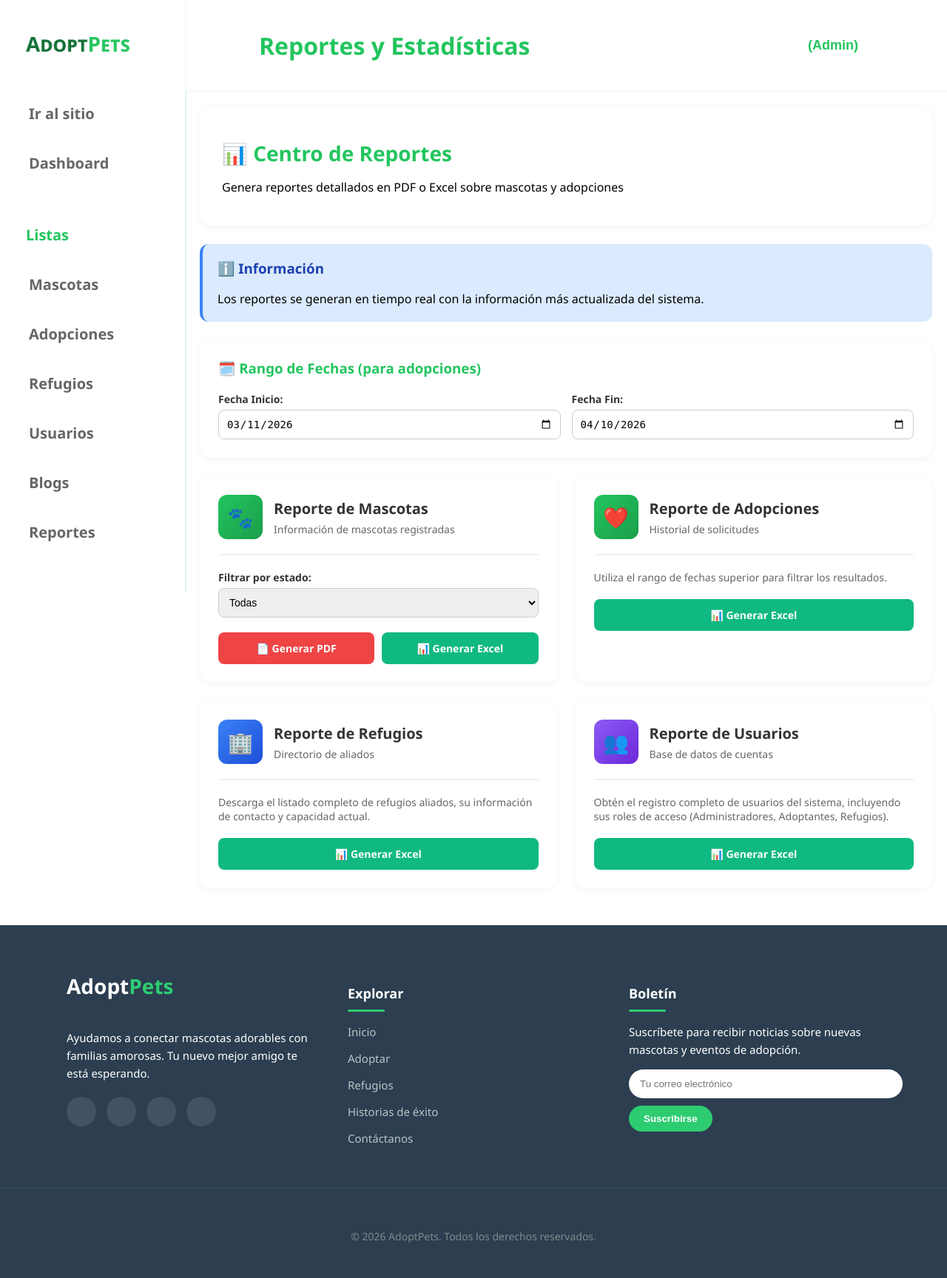
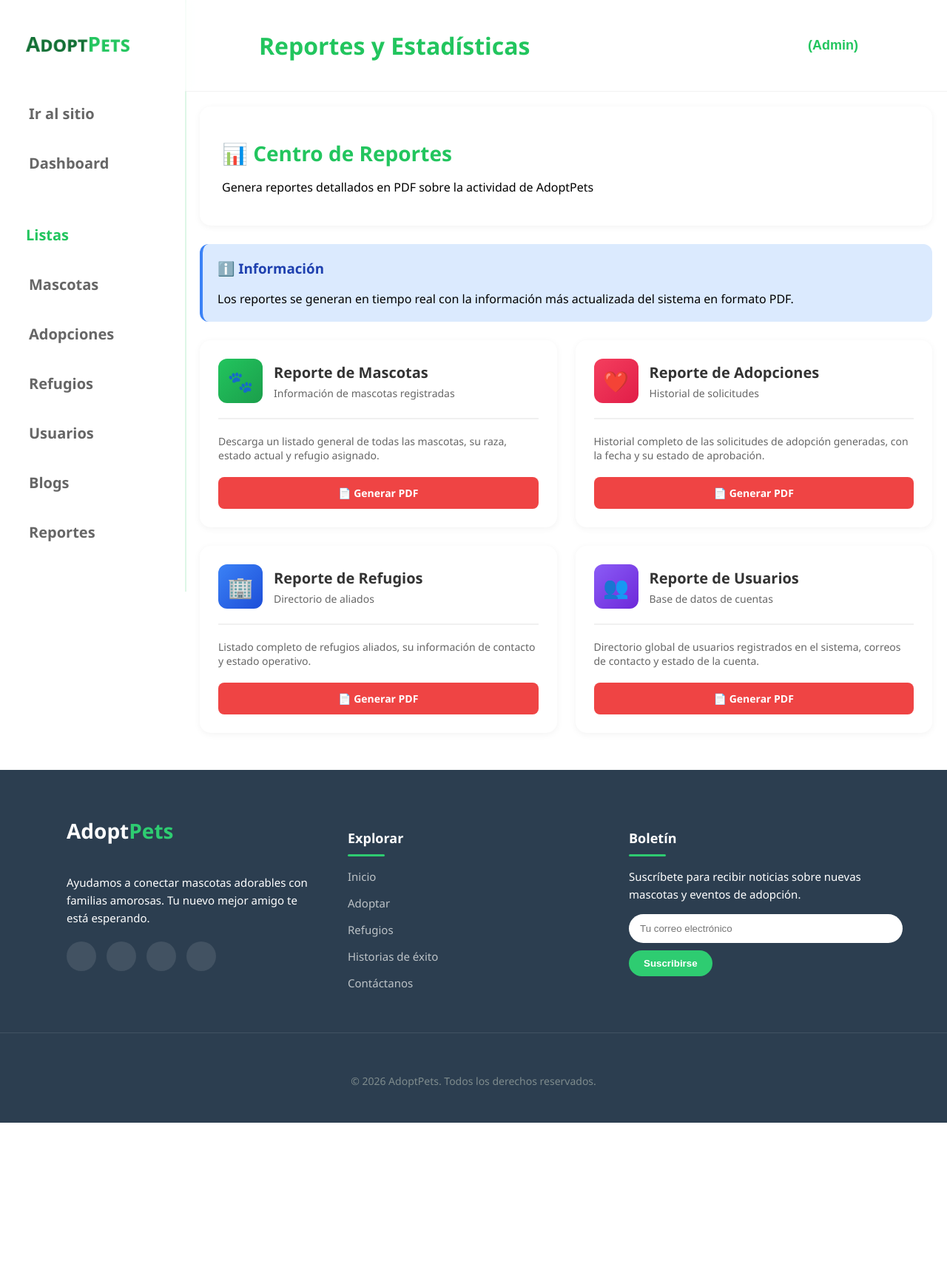
Before and after one commit to HayAky/AdoptPets-PYTHON, a Django app: page /reportes/panel/ in a window 1280 px wide. Shown: the whole page at 74% size. After the commit the page ends 1518 px from the top, so only its background shows below. Run offline with Django 5.2, Linux system fonts and the light colour scheme; the visitor is signed in with stand-in values (Sample User, id 1).

Commit message:
correcion de erroes

```diff
--- a/reportes/templates/reportes/reportes.html
+++ b/reportes/templates/reportes/reportes.html
@@ -13,14 +13,11 @@
         .report-header { display: flex; align-items: center; gap: 15px; margin-bottom: 20px; padding-bottom: 20px; border-bottom: 2px solid #f0f0f0; }
         .report-icon { width: 60px; height: 60px; background: linear-gradient(135deg, #22C55E 0%, #1B9E4B 100%); border-radius: 12px; display: flex; align-items: center; justify-content: center; font-size: 28px; }
         .report-title h3 { color: #333; font-size: 20px; margin-bottom: 5px; }
-        .form-group label { display: block; margin-bottom: 5px; font-weight: 600; color: #333; font-size: 14px; }
-        .form-group input, .form-group select { width: 100%; padding: 10px; border-radius: 8px; border: 1px solid #ccc; font-size: 14px; box-sizing: border-box; }
         .button-group { display: flex; gap: 10px; margin-top: 20px; }
         .btn { flex: 1; padding: 12px; border-radius: 8px; border: none; cursor: pointer; font-weight: 600; text-decoration: none; display: flex; align-items: center; justify-content: center; gap: 8px; font-size: 14px; }
-        .btn-pdf { background: #ef4444; color: white; }
-        .btn-excel { background: #10b981; color: white; }
+        .btn-pdf { background: #ef4444; color: white; transition: background 0.2s; }
+        .btn-pdf:hover { background: #dc2626; }
         .info-box { background: #dbeafe; border-left: 4px solid #3b82f6; padding: 20px; border-radius: 12px; margin-bottom: 25px; }
-        .date-range-card { background: white; border-radius: 15px; padding: 25px; box-shadow: 0 2px 10px rgba(0,0,0,0.05); margin-bottom: 25px; }
     </style>
 {% endblock %}
 
@@ -29,29 +26,16 @@
     <main class="main-content">
         <div class="page-header">
             <h1>📊 Centro de Reportes</h1>
-            <p>Genera reportes detallados en PDF o Excel sobre mascotas y adopciones</p>
+            <p>Genera reportes detallados en PDF sobre la actividad de AdoptPets</p>
         </div>
 
         <div class="info-box">
             <h3 style="color: #1e40af; margin-top: 0;">ℹ️ Información</h3>
-            <p style="margin: 0;">Los reportes se generan en tiempo real con la información más actualizada del sistema.</p>
-        </div>
-
-        <div class="date-range-card">
-            <h3 style="color: #22C55E; margin-top: 0; margin-bottom: 20px;">🗓️ Rango de Fechas (para adopciones)</h3>
-            <div style="display: grid; grid-template-columns: 1fr 1fr; gap: 15px;">
-                <div class="form-group">
-                    <label>Fecha Inicio:</label>
-                    <input type="date" id="fechaInicio" value="{{ fechaInicio }}">
-                </div>
-                <div class="form-group">
-                    <label>Fecha Fin:</label>
-                    <input type="date" id="fechaFin" value="{{ fechaFin }}">
-                </div>
-            </div>
+            <p style="margin: 0;">Los reportes se generan en tiempo real con la información más actualizada del sistema en formato PDF.</p>
         </div>
 
         <div class="reports-grid">
+
             <div class="report-card">
                 <div class="report-header">
                     <div class="report-icon">🐾</div>
@@ -60,38 +44,23 @@
                         <p style="margin: 0; color: #666; font-size: 14px;">Información de mascotas registradas</p>
                     </div>
                 </div>
-
-                <div class="form-group">
-                    <label>Filtrar por estado:</label>
-                    <select id="estadoMascota">
-                        <option value="">Todas</option>
-                        <option value="disponible">Disponibles</option>
-                        <option value="pendiente">En Proceso</option>
-                        <option value="adoptado">Adoptadas</option>
-                    </select>
-                </div>
-
+                <p style="color: #666; font-size: 14px; margin: 15px 0;">Descarga un listado general de todas las mascotas, su raza, estado actual y refugio asignado.</p>
                 <div class="button-group">
-                    <a href="#" class="btn btn-pdf" onclick="descargarMascotasPDF()">📄 Generar PDF</a>
-                    <a href="#" class="btn btn-excel" onclick="descargarMascotasExcel()">📊 Generar Excel</a>
+                    <a href="{% url 'pdf_mascotas' %}" class="btn btn-pdf">📄 Generar PDF</a>
                 </div>
             </div>
 
             <div class="report-card">
                 <div class="report-header">
-                    <div class="report-icon">❤️</div>
+                    <div class="report-icon" style="background: linear-gradient(135deg, #f43f5e 0%, #e11d48 100%);">❤️</div>
                     <div class="report-title">
                         <h3 style="margin-top: 0;">Reporte de Adopciones</h3>
                         <p style="margin: 0; color: #666; font-size: 14px;">Historial de solicitudes</p>
                     </div>
                 </div>
-
-
-
-                <p style="color: #666; font-size: 14px; margin: 15px 0;">Utiliza el rango de fechas superior para filtrar los resultados.</p>
-
+                <p style="color: #666; font-size: 14px; margin: 15px 0;">Historial completo de las solicitudes de adopción generadas, con la fecha y su estado de aprobación.</p>
                 <div class="button-group">
-                    <a href="#" class="btn btn-excel" onclick="descargarAdopcionesExcel()">📊 Generar Excel</a>
+                    <a href="{% url 'pdf_adopciones' %}" class="btn btn-pdf">📄 Generar PDF</a>
                 </div>
             </div>
 
@@ -103,9 +72,9 @@
                         <p style="margin: 0; color: #666; font-size: 14px;">Directorio de aliados</p>
                     </div>
                 </div>
-                <p style="color: #666; font-size: 14px; margin: 15px 0;">Descarga el listado completo de refugios aliados, su información de contacto y capacidad actual.</p>
+                <p style="color: #666; font-size: 14px; margin: 15px 0;">Listado completo de refugios aliados, su información de contacto y estado operativo.</p>
                 <div class="button-group">
-                    <a href="{% url 'reporte_refugios_excel' %}" class="btn btn-excel">📊 Generar Excel</a>
+                    <a href="{% url 'pdf_refugios' %}" class="btn btn-pdf">📄 Generar PDF</a>
                 </div>
             </div>
 
@@ -117,34 +86,13 @@
                         <p style="margin: 0; color: #666; font-size: 14px;">Base de datos de cuentas</p>
                     </div>
                 </div>
-                <p style="color: #666; font-size: 14px; margin: 15px 0;">Obtén el registro completo de usuarios del sistema, incluyendo sus roles de acceso (Administradores, Adoptantes, Refugios).</p>
+                <p style="color: #666; font-size: 14px; margin: 15px 0;">Directorio global de usuarios registrados en el sistema, correos de contacto y estado de la cuenta.</p>
                 <div class="button-group">
-                    <a href="{% url 'reporte_usuarios_excel' %}" class="btn btn-excel">📊 Generar Excel</a>
+                    <a href="{% url 'pdf_usuarios' %}" class="btn btn-pdf">📄 Generar PDF</a>
                 </div>
             </div>
 
         </div>
     </main>
 </div>
-
-<script>
-    function descargarMascotasPDF() {
-        const estado = document.getElementById('estadoMascota').value;
-        const url = estado ? `{% url 'reporte_mascotas_pdf' %}?estado=${estado}` : `{% url 'reporte_mascotas_pdf' %}`;
-        window.open(url, '_blank');
-    }
-
-    function descargarMascotasExcel() {
-        const estado = document.getElementById('estadoMascota').value;
-        const url = estado ? `{% url 'reporte_mascotas_excel' %}?estado=${estado}` : `{% url 'reporte_mascotas_excel' %}`;
-        window.location.href = url;
-    }
-
-    function descargarAdopcionesExcel() {
-        const inicio = document.getElementById('fechaInicio').value;
-        const fin = document.getElementById('fechaFin').value;
-        const url = `{% url 'reporte_adopciones_excel' %}?fechaInicio=${inicio}&fechaFin=${fin}`;
-        window.location.href = url;
-    }
-</script>
 {% endblock %}
--- a/reportes/urls.py
+++ b/reportes/urls.py
@@ -5,16 +5,9 @@ urlpatterns = [
     # Panel principal
     path('panel/', views.panel_reportes, name='panel_reportes'),
 
-    # Descargas Excel
-    path('mascotas/excel/', views.reporte_mascotas_excel, name='reporte_mascotas_excel'),
-    path('adopciones/excel/', views.reporte_adopciones_excel, name='reporte_adopciones_excel'),
-
     # Descargas PDF
-    path('mascotas/pdf/', views.reporte_mascotas_pdf, name='reporte_mascotas_pdf'),
-# ... debajo de las descargas que ya tenías ...
-    path('refugios/excel/', views.reporte_refugios_excel, name='reporte_refugios_excel'),
-    path('usuarios/excel/', views.reporte_usuarios_excel, name='reporte_usuarios_excel'),
-        path('adopciones/pdf/', views.reporte_adopciones_pdf, name='reporte_adopciones_pdf'),
-    path('refugios/pdf/', views.reporte_refugios_pdf, name='reporte_refugios_pdf'),
-    path('usuarios/pdf/', views.reporte_usuarios_pdf, name='reporte_usuarios_pdf'),
+    path('descargar/mascotas/', views.pdf_mascotas, name='pdf_mascotas'),
+    path('descargar/adopciones/', views.pdf_adopciones, name='pdf_adopciones'),
+    path('descargar/usuarios/', views.pdf_usuarios, name='pdf_usuarios'),
+    path('descargar/refugios/', views.pdf_refugios, name='pdf_refugios'),  # <-- NUEVO
 ]
--- a/reportes/views.py
+++ b/reportes/views.py
@@ -1,251 +1,124 @@
-import csv
-from datetime import datetime, timedelta
 from django.shortcuts import render
-from django.http import HttpResponse
 from django.utils import timezone
-
-# Modelos para consultar los datos
+from .utils import generar_pdf
 from mascotas.models import Mascota
 from adopciones.models import Adopcion
 from usuarios.models import Usuario
 from refugios.models import Refugio
 from usuarios.decorators import roles_permitidos
 
-# Importaciones para PDF
-from reportlab.lib.pagesizes import letter
-from reportlab.pdfgen import canvas
+
+# ==========================================
+# 1. REPORTE DE MASCOTAS
+# ==========================================
+@roles_permitidos(['ADMIN'])
+def pdf_mascotas(request):
+    mascotas = Mascota.objects.all().order_by('-fecha_registro')
+
+    # Definimos las columnas
+    columnas = ['Nombre', 'Especie', 'Raza', 'Estado', 'Refugio']
+
+    # Extraemos los datos exactos que queremos en el PDF
+    filas = [
+        [
+            m.nombre,
+            m.especie,
+            m.raza or 'N/A',
+            m.get_estado_adopcion_display(),
+            m.refugio.nombre_refugio if m.refugio else 'Sin asignar'
+        ] for m in mascotas
+    ]
+
+    data = {
+        'titulo': 'Reporte General de Mascotas',
+        'fecha': timezone.now().strftime("%d/%m/%Y %H:%M"),
+        'columnas': columnas,
+        'filas': filas
+    }
+    return generar_pdf('reportes/pdf_base.html', data, 'AdoptPets_Mascotas.pdf')
 
 
 # ==========================================
-# 1. VISTA DEL PANEL DE REPORTES
+# 2. REPORTE DE ADOPCIONES
 # ==========================================
 @roles_permitidos(['ADMIN'])
-def panel_reportes(request):
-    # Por defecto, la fecha de inicio es hace un mes
-    fecha_fin = timezone.now().date()
-    fecha_inicio = fecha_fin - timedelta(days=30)
+def pdf_adopciones(request):
+    adopciones = Adopcion.objects.all().order_by('-fecha_solicitud')
+    columnas = ['ID', 'Mascota', 'Adoptante', 'Fecha Solicitud', 'Estado']
 
-    context = {
-        'fechaInicio': fecha_inicio.strftime('%Y-%m-%d'),
-        'fechaFin': fecha_fin.strftime('%Y-%m-%d'),
+    filas = [
+        [
+            f"#{a.id_adopcion}",
+            a.mascota.nombre,
+            f"{a.adoptante.nombre} {a.adoptante.apellido}",
+            a.fecha_solicitud.strftime("%d/%m/%Y"),
+            a.get_estado_adopcion_display()
+        ] for a in adopciones
+    ]
+
+    data = {
+        'titulo': 'Historial de Solicitudes de Adopción',
+        'fecha': timezone.now().strftime("%d/%m/%Y %H:%M"),
+        'columnas': columnas,
+        'filas': filas
     }
-    return render(request, 'reportes/reportes.html', context)
+    return generar_pdf('reportes/pdf_base.html', data, 'AdoptPets_Adopciones.pdf')
 
 
 # ==========================================
-# 2. GENERADORES DE EXCEL (CSV)
+# 3. REPORTE DE USUARIOS
 # ==========================================
 @roles_permitidos(['ADMIN'])
-def reporte_mascotas_excel(request):
-    estado = request.GET.get('estado', '')
+def pdf_usuarios(request):
+    usuarios = Usuario.objects.all().order_by('nombre')
+    columnas = ['Nombre', 'Cédula', 'Email', 'Teléfono', 'Estado']
 
-    # Preparamos el archivo descargable
-    response = HttpResponse(content_type='text/csv')
-    response['Content-Disposition'] = 'attachment; filename="reporte_mascotas.csv"'
+    filas = [
+        [
+            f"{u.nombre} {u.apellido}",
+            u.cedula or 'N/A',
+            u.email,
+            u.telefono or 'N/A',
+            "Activo" if u.is_active else "Inactivo"
+        ] for u in usuarios
+    ]
 
-    # Escribimos los datos (usamos UTF-8 con BOM para que Excel lea las tildes)
-    response.write(u'\ufeff'.encode('utf8'))
-    writer = csv.writer(response)
-    writer.writerow(['ID', 'Nombre', 'Especie', 'Raza', 'Estado', 'Refugio'])
-
-    mascotas = Mascota.objects.all()
-    if estado:
-        mascotas = mascotas.filter(estado_adopcion=estado)
-
-    for m in mascotas:
-        refugio = m.refugio.nombre_refugio if m.refugio else "Sin asignar"
-        writer.writerow([m.id_mascota, m.nombre, m.especie, m.raza, m.estado_adopcion, refugio])
-
-    return response
-
+    data = {
+        'titulo': 'Directorio de Usuarios Registrados',
+        'fecha': timezone.now().strftime("%d/%m/%Y %H:%M"),
+        'columnas': columnas,
+        'filas': filas
+    }
+    return generar_pdf('reportes/pdf_base.html', data, 'AdoptPets_Usuarios.pdf')
 
 @roles_permitidos(['ADMIN'])
-def reporte_adopciones_excel(request):
-    fecha_inicio = request.GET.get('fechaInicio')
-    fecha_fin = request.GET.get('fechaFin')
-
-    response = HttpResponse(content_type='text/csv')
-    response['Content-Disposition'] = 'attachment; filename="reporte_adopciones.csv"'
-    response.write(u'\ufeff'.encode('utf8'))
-    writer = csv.writer(response)
-    writer.writerow(['ID', 'Fecha Solicitud', 'Mascota', 'Adoptante', 'Estado'])
-
-    adopciones = Adopcion.objects.all()
-    if fecha_inicio and fecha_fin:
-        adopciones = adopciones.filter(fecha_solicitud__range=[fecha_inicio, fecha_fin])
-
-    for a in adopciones:
-        adoptante = f"{a.adoptante.nombre} {a.adoptante.apellido}"
-        writer.writerow(
-            [a.id_adopcion, a.fecha_solicitud.strftime('%Y-%m-%d'), a.mascota.nombre, adoptante, a.estado_adopcion])
-
-    return response
+def panel_reportes(request):
+    # Esta es la vista que carga tu página con los botones
+    return render(request, 'reportes/reportes.html')
 
 
 # ==========================================
-# 3. GENERADOR DE PDF BÁSICO
+# 4. REPORTE DE REFUGIOS
 # ==========================================
 @roles_permitidos(['ADMIN'])
-def reporte_mascotas_pdf(request):
-    estado = request.GET.get('estado', '')
+def pdf_refugios(request):
+    refugios = Refugio.objects.all().order_by('nombre_refugio')
+    columnas = ['Nombre', 'Responsable', 'Teléfono', 'Email', 'Estado']
 
-    response = HttpResponse(content_type='application/pdf')
-    response['Content-Disposition'] = 'inline; filename="reporte_mascotas.pdf"'
+    filas = [
+        [
+            r.nombre_refugio,
+            r.responsable,
+            r.telefono or 'N/A',
+            r.email,
+            "Activo" if r.activo else "Inactivo"
+        ] for r in refugios
+    ]
 
-    # Creamos el documento PDF
-    p = canvas.Canvas(response, pagesize=letter)
-
-    # Escribimos el título
-    p.setFont("Helvetica-Bold", 16)
-    p.drawString(50, 750, "Reporte Oficial de Mascotas - AdoptPets")
-
-    # Dibujamos una línea divisoria
-    p.line(50, 740, 550, 740)
-
-    # Filtramos los datos
-    mascotas = Mascota.objects.all()
-    if estado:
-        mascotas = mascotas.filter(estado_adopcion=estado)
-        p.setFont("Helvetica", 10)
-        p.drawString(50, 725, f"Filtro aplicado: {estado.upper()}")
-
-    # Dibujamos las filas
-    y = 700
-    p.setFont("Helvetica", 10)
-    for m in mascotas:
-        texto = f"ID: {m.id_mascota} | Nombre: {m.nombre} | Especie: {m.especie} | Estado: {m.estado_adopcion}"
-        p.drawString(50, y, texto)
-        y -= 20  # Bajamos 20 pixeles para la siguiente línea
-
-        # Si llegamos al final de la página, creamos una nueva
-        if y < 50:
-            p.showPage()
-            y = 750
-
-    p.save()
-    return response
-
-
-# ==========================================
-# 4. GENERADORES FALTANTES (REFUGIOS Y USUARIOS)
-# ==========================================
-@roles_permitidos(['ADMIN'])
-def reporte_refugios_excel(request):
-    response = HttpResponse(content_type='text/csv')
-    response['Content-Disposition'] = 'attachment; filename="reporte_refugios.csv"'
-    response.write(u'\ufeff'.encode('utf8'))  # Soporte para tildes
-    writer = csv.writer(response)
-
-    # Encabezados
-    writer.writerow(['ID', 'Nombre de Fundación', 'Localidad', 'Teléfono', 'Email', 'Capacidad Máxima', 'Estado'])
-
-    for r in Refugio.objects.all():
-        estado = "Activo" if r.activo else "Inactivo"
-        writer.writerow([r.id_refugio, r.nombre_refugio, r.localidad, r.telefono, r.email, r.capacidad_maxima, estado])
-
-    return response
-
-
-@roles_permitidos(['ADMIN'])
-def reporte_usuarios_excel(request):
-    response = HttpResponse(content_type='text/csv')
-    response['Content-Disposition'] = 'attachment; filename="reporte_usuarios.csv"'
-    response.write(u'\ufeff'.encode('utf8'))
-    writer = csv.writer(response)
-
-    # Encabezados
-    writer.writerow(['ID', 'Nombre', 'Apellido', 'Cédula', 'Email', 'Teléfono', 'Roles'])
-
-    for u in Usuario.objects.all():
-        # Juntamos los roles en un solo texto (Ej: "ADMIN, REFUGIO")
-        roles = ", ".join([rol.nombre_rol for rol in u.roles.all()])
-        writer.writerow([u.id, u.nombre, u.apellido, u.cedula, u.email, u.telefono, roles])
-
-    return response
-
-
-from reportlab.lib.pagesizes import letter
-from reportlab.pdfgen import canvas
-
-
-@roles_permitidos(['ADMIN'])
-def reporte_adopciones_pdf(request):
-    fecha_inicio = request.GET.get('fechaInicio')
-    fecha_fin = request.GET.get('fechaFin')
-
-    response = HttpResponse(content_type='application/pdf')
-    response['Content-Disposition'] = 'inline; filename="reporte_adopciones.pdf"'
-    p = canvas.Canvas(response, pagesize=letter)
-
-    p.setFont("Helvetica-Bold", 16)
-    p.drawString(50, 750, "Reporte de Adopciones - AdoptPets")
-    p.line(50, 740, 550, 740)
-
-    adopciones = Adopcion.objects.all()
-    if fecha_inicio and fecha_fin:
-        adopciones = adopciones.filter(fecha_solicitud__range=[fecha_inicio, fecha_fin])
-        p.setFont("Helvetica", 10)
-        p.drawString(50, 725, f"Periodo: {fecha_inicio} a {fecha_fin}")
-
-    y = 700
-    p.setFont("Helvetica", 10)
-    for a in adopciones:
-        texto = f"Fecha: {a.fecha_solicitud.strftime('%Y-%m-%d')} | Mascota: {a.mascota.nombre} | Adoptante: {a.adoptante.nombre} {a.adoptante.apellido} | Estado: {a.estado_adopcion}"
-        p.drawString(50, y, texto)
-        y -= 20
-        if y < 50:
-            p.showPage()
-            y = 750
-
-    p.save()
-    return response
-
-
-@roles_permitidos(['ADMIN'])
-def reporte_refugios_pdf(request):
-    response = HttpResponse(content_type='application/pdf')
-    response['Content-Disposition'] = 'inline; filename="reporte_refugios.pdf"'
-    p = canvas.Canvas(response, pagesize=letter)
-
-    p.setFont("Helvetica-Bold", 16)
-    p.drawString(50, 750, "Directorio de Refugios Aliados")
-    p.line(50, 740, 550, 740)
-
-    y = 710
-    p.setFont("Helvetica", 10)
-    for r in Refugio.objects.all():
-        estado = "ACTIVO" if r.activo else "INACTIVO"
-        texto = f"[{estado}] {r.nombre_refugio} | Loc: {r.localidad} | Tel: {r.telefono}"
-        p.drawString(50, y, texto)
-        y -= 20
-        if y < 50:
-            p.showPage()
-            y = 750
-
-    p.save()
-    return response
-
-
-@roles_permitidos(['ADMIN'])
-def reporte_usuarios_pdf(request):
-    response = HttpResponse(content_type='application/pdf')
-    response['Content-Disposition'] = 'inline; filename="reporte_usuarios.pdf"'
-    p = canvas.Canvas(response, pagesize=letter)
-
-    p.setFont("Helvetica-Bold", 16)
-    p.drawString(50, 750, "Listado de Usuarios del Sistema")
-    p.line(50, 740, 550, 740)
-
-    y = 710
-    p.setFont("Helvetica", 10)
-    for u in Usuario.objects.all():
-        roles = ", ".join([rol.nombre_rol for rol in u.roles.all()])
-        texto = f"{u.nombre} {u.apellido} | Email: {u.email} | Roles: {roles}"
-        p.drawString(50, y, texto)
-        y -= 20
-        if y < 50:
-            p.showPage()
-            y = 750
-
-    p.save()
-    return response
+    data = {
+        'titulo': 'Directorio de Refugios Aliados',
+        'fecha': timezone.now().strftime("%d/%m/%Y %H:%M"),
+        'columnas': columnas,
+        'filas': filas
+    }
+    return generar_pdf('reportes/pdf_base.html', data, 'AdoptPets_Refugios.pdf')
--- a/static/css/main.css
+++ b/static/css/main.css
@@ -7,17 +7,17 @@
     justify-content: center;
     flex-direction: column;
     color: #22C55E;
-    background-image: linear-gradient(rgba(255,255,255,0.3), rgba(255,255,255,0.3)), url("../img/perros.jpg");
+    background-image: url("../img/perros.jpg");
     background-repeat: no-repeat;
     background-position: center;
     background-size: cover;
     min-height: 80vh;
 }
 
-#adoptpets h1 { font-size: 80px; margin: 10px; color: #22C55E; text-shadow: 2px 2px 4px rgba(0,0,0,0.1); }
+#adoptpets h1 { font-size: 120px; margin: 5px ; color: #22C55E; text-shadow: 2px 2px 4px rgba(0,0,0,0.1); }
 #adoptpets p { font-size: 24px; color: #1B9E4B; font-weight: 500; }
 
-.img-contenedor { display: flex; flex-direction: column; align-items: center; gap: 20px; text-align: center; }
+.img-contenedor { display: flex; flex-direction: column; align-items: center; gap: 20px; text-align: center; margin-bottom: 50rem }
 
 #contactanos .contenedor {
     background-color: #D3F3DC; display: flex; border-radius: 50px;
--- a/templates/fragments/header.html
+++ b/templates/fragments/header.html
@@ -103,9 +103,12 @@
             <a href="#">Contáctanos</a>
 
             {% if not request.user.is_authenticated %}
-            <a href="{% url 'login' %}" class="boton">
-                Iniciar sesión
-            </a>
+            <div style="display: flex; align-items: center;">
+
+                <a href="{% url 'login' %}" class="boton">
+                    Iniciar sesión
+                </a>
+            </div>
 
             {% else %}
             <div class="user-menu">
--- a/templates/login.html
+++ b/templates/login.html
@@ -24,7 +24,6 @@
                 <input type="checkbox" id="recordar" name="recordar">
                 <label for="recordar">Recordar contraseña</label>
             </div>
-
             <button type="submit">Iniciar sesión</button>
         </form>
 
--- a/usuarios/views.py
+++ b/usuarios/views.py
@@ -57,6 +57,8 @@ def registro(request):
         except Exception as e:
             messages.error(request, f'Ocurrió un error inesperado al crear tu cuenta: {str(e)}')
             return redirect('registro')
+
+    return render(request, 'register.html')
 
 @roles_permitidos(['ADMIN'])
 def admin_dashboard(request):
```
Also changed, not shown: reportes/templates/reportes/pdf_base.html (added, +62 -0 lines), reportes/utils.py (added, +22 -0 lines), media/mascotas_fotos/Buddy_CaNImbg.png (added), media/mascotas_fotos/Coco_FEfHFDi.jpg (added), media/mascotas_fotos/Luna.jpg (added), media/mascotas_fotos/Max_ScUyIQH.jpg (added), media/mascotas_fotos/Mimi_a5brsYS.jpg (added), media/mascotas_fotos/Nala_5fkdJot.jpg (added), media/mascotas_fotos/Pelusa_boRvu1W.jpeg (added), media/mascotas_fotos/Rocky_c8Dbph0.jpg (added), media/mascotas_fotos/Thor_gzgIMH6.jpg (added), usuarios/templates/usuarios/form.html (line endings or trailing spaces).
